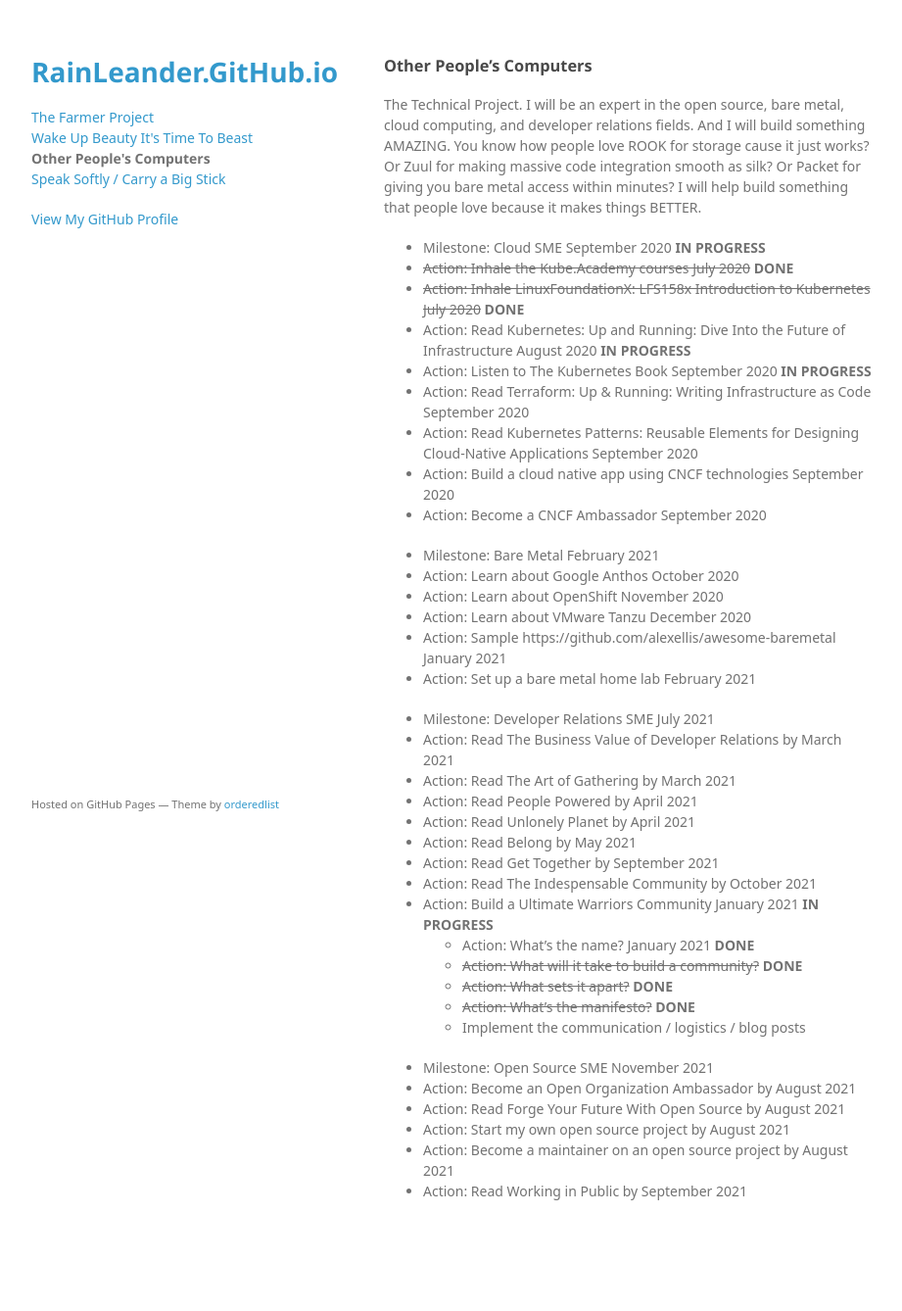
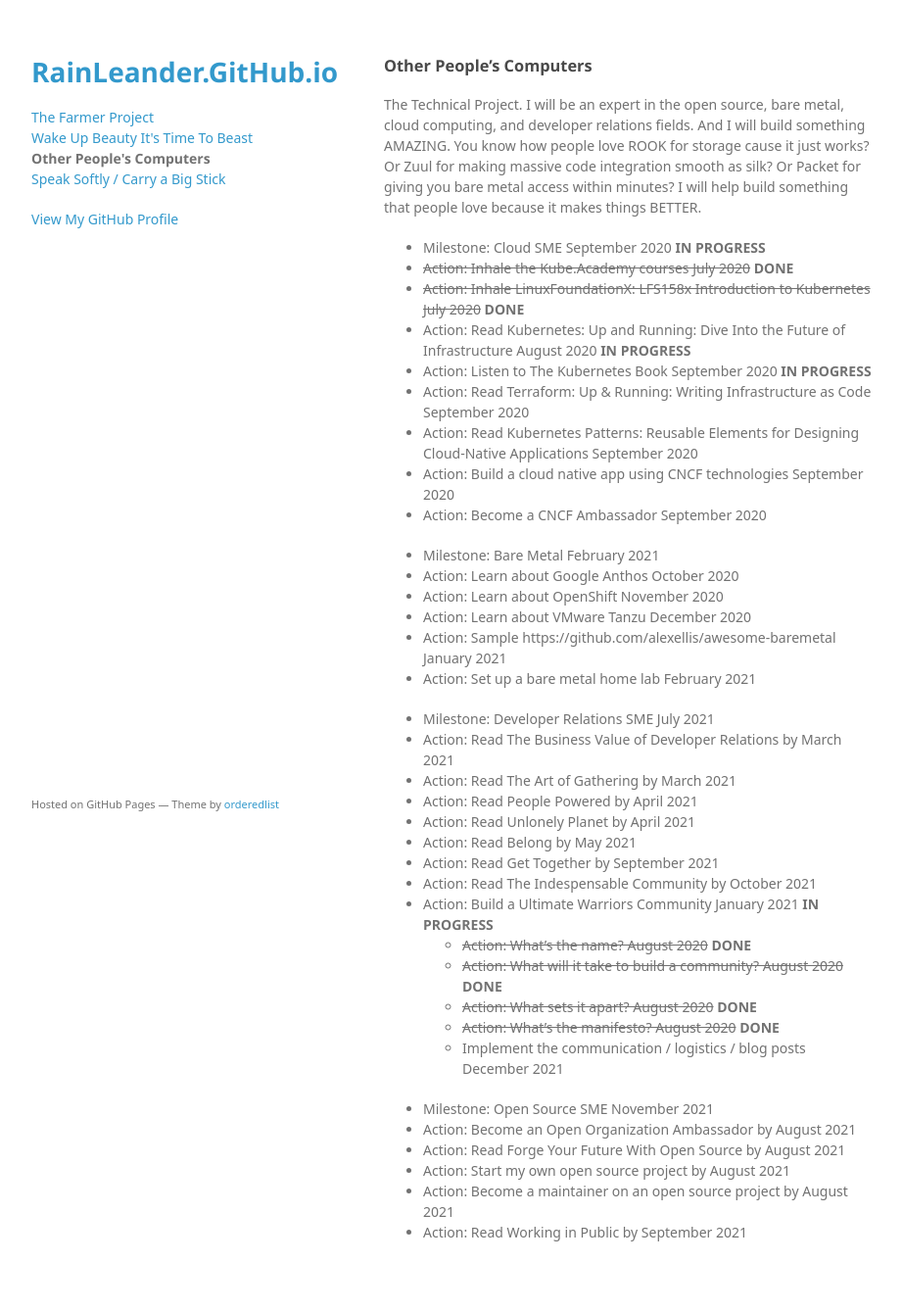
Before and after one commit to rainleander/rainleander.github.io, a Jekyll site: the page other-peoples-computers.html, which Jekyll copies as it is, in a window 1280 px wide. Shown: the whole page at 98% size, without its empty margins (178-1099 px from the left). Built offline with Jekyll 4.4.1, drawn with Linux system fonts in a browser that asks for light colours; some web fonts are replaced; before the commit the page ends 1296 px from its top, so only the background shows below that.

Commit message:
Update other-peoples-computers.html

```diff
--- a/other-peoples-computers.html
+++ b/other-peoples-computers.html
@@ -55,11 +55,11 @@
           <li>Action: Read Get Together by September 2021</li>
           <li>Action: Read The Indespensable Community by October 2021</li>
           <li>Action: Build a Ultimate Warriors Community January 2021 <b>IN PROGRESS</b></li>
-          <ul><li>Action: What’s the name? January 2021 </del> <b>DONE</b></li>
-            <li><del>Action: What will it take to build a community?</del> <b>DONE</b></li>
-            <li><del>Action: What sets it apart?</del> <b>DONE</b></li>
-            <li><del>Action: What’s the manifesto?</del> <b>DONE</b></li>
-            <li>Implement the communication / logistics / blog posts</li></ul></ul>
+          <ul><li><del>Action: What’s the name? August 2020</del> <b>DONE</b></li>
+            <li><del>Action: What will it take to build a community? August 2020</del> <b>DONE</b></li>
+            <li><del>Action: What sets it apart? August 2020</del> <b>DONE</b></li>
+            <li><del>Action: What’s the manifesto? August 2020</del> <b>DONE</b></li>
+            <li>Implement the communication / logistics / blog posts December 2021</li></ul></ul>
 
         <ul><li>Milestone: Open Source SME November 2021</li>
           <li>Action: Become an Open Organization Ambassador by August 2021</li>
```
